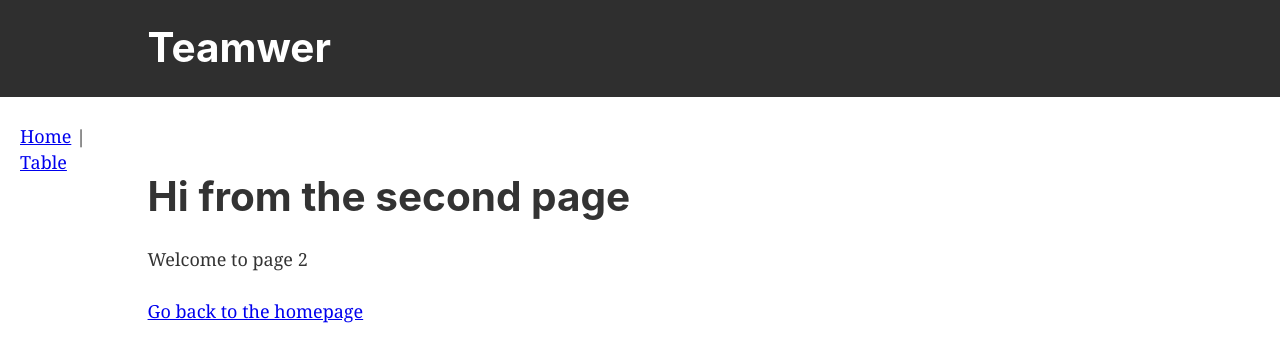
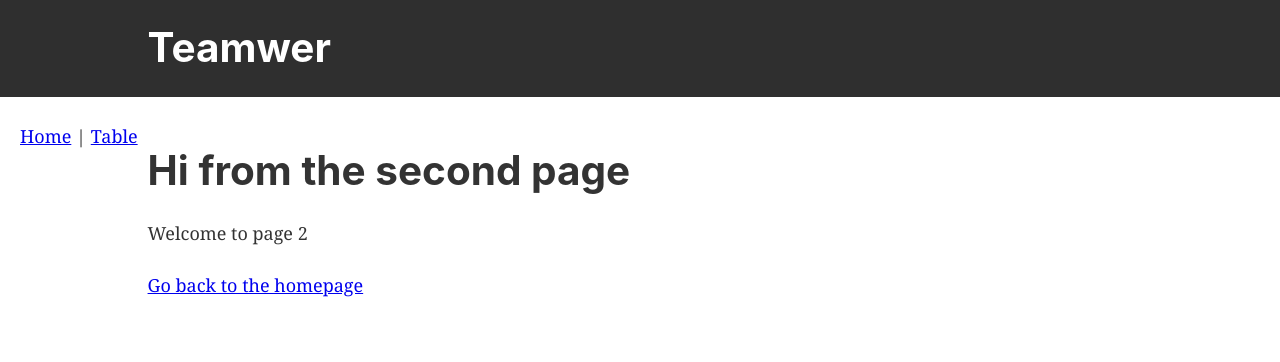
Before and after one commit to luca1388/teamwer, a Gatsby site: page /page-2 in a window 1280 px wide. Built offline with nearby package versions, Linux system fonts and the light colour scheme; Gatsby itself is replaced by a stand-in of ours.

Commit message:
Replaced div with span to fix inline style

```diff
--- a/src/components/Toolbar/Toolbar.tsx
+++ b/src/components/Toolbar/Toolbar.tsx
@@ -15,7 +15,7 @@ interface ToolbarProps {
 const Toolbar: React.FC<ToolbarProps> = ({ links }) => (
   <div className="toolbar">
     {links.map((link, index) => (
-      <div key={link.to}><Link to={link.to}>{link.label}</Link> {index !== (links.length - 1) && "|"} </div>
+      <span key={link.to}><Link to={link.to}>{link.label}</Link> {index !== (links.length - 1) && "|"} </span>
     ))}
   </div>
 )
```
